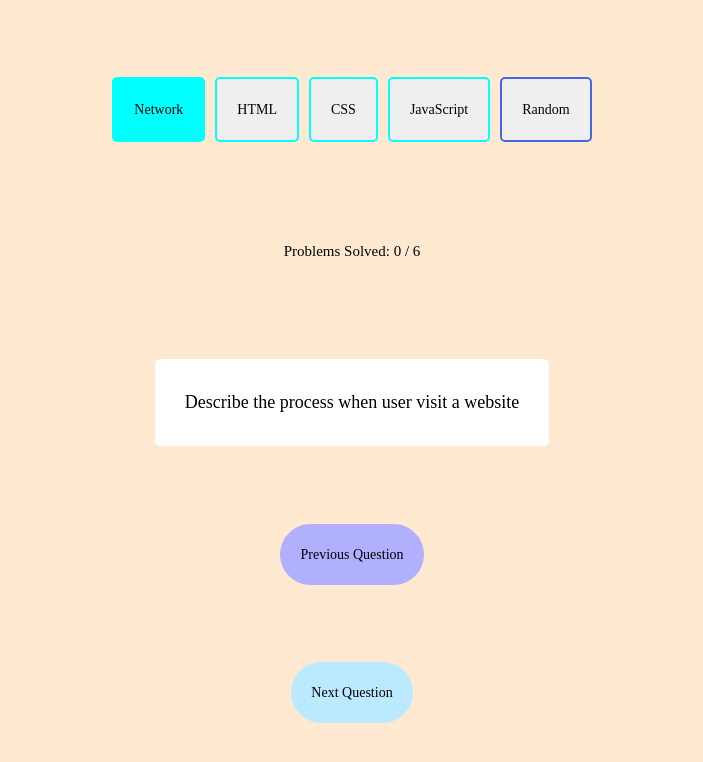
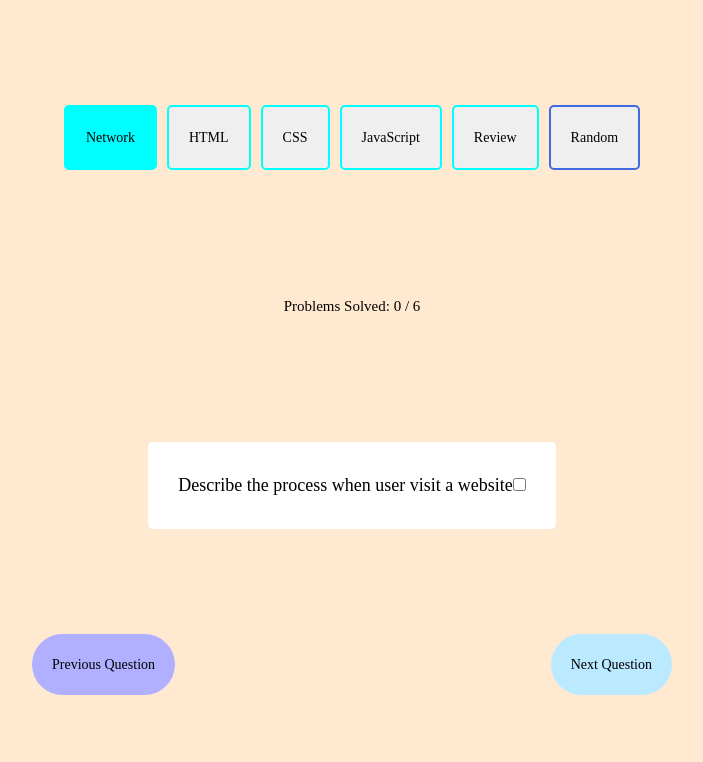
Before and after one commit to Jiaying330/MakeItStick, a React (Vite) app in the folder MakeItStick/: page / in a window 1280 px wide. Both pictures are taken after a click on the button "Network". Shown: the top 762 px of the page, without its empty margins (288-991 px from the left). Built offline with nearby package versions, Linux system fonts and the light colour scheme.

Commit message:
basic save functionality

```diff
--- a/MakeItStick/src/components/Card.jsx
+++ b/MakeItStick/src/components/Card.jsx
@@ -1,10 +1,20 @@
 import React from "react";
 import "./Card.scss";
 
-export default function Card({ question }) {
+export default function Card({ question, checkSaved, checkOnClick }) {
+  const { id, problem } = question;
   return (
     <>
-      <div className="Card">{question}</div>
+      <div className="card">
+        {problem}
+        <input
+          id={id}
+          type="checkbox"
+          className="card__input"
+          checked={checkSaved(id)}
+          onChange={checkOnClick}
+        />
+      </div>
     </>
   );
 }
--- a/MakeItStick/src/components/Card.scss
+++ b/MakeItStick/src/components/Card.scss
@@ -1,4 +1,4 @@
-.Card {
+.card {
   padding: 3rem;
   background-color: white;
   border-radius: 5px;
--- a/MakeItStick/src/components/Home.jsx
+++ b/MakeItStick/src/components/Home.jsx
@@ -13,6 +13,7 @@ export default function Home() {
   const [css, setCSS] = useState(false);
   const [javascript, setJavascript] = useState(false);
   const [random, setRandom] = useState(false);
+  const [review, setReview] = useState(false);
   const [currIndex, setCurrIndex] = useState(0);
   const [count, setCount] = useState(0);
   const [savedQuestions, setSavedQuestions] = useLocalStorage(
@@ -34,7 +35,18 @@ export default function Home() {
     if (javascript) {
       setProblems(setQuestions, "javascript", random, allQuestions);
     }
-  }, [network, html, css, javascript, random]);
+    if (review) {
+      console.log(savedQuestions);
+      const reviewQuestions = allQuestions.filter((q) =>
+        savedQuestions.includes(String(q.id))
+      );
+      setQuestions((prev) => {
+        return random
+          ? shuffleArray([...prev, ...reviewQuestions])
+          : [...prev, ...reviewQuestions];
+      });
+    }
+  }, [network, html, css, javascript, random, review]);
 
   function prevQuestionOnClick() {
     if (count > 0) {
@@ -42,6 +54,7 @@ export default function Home() {
       setCount((prev) => prev - 1);
     }
   }
+
   function nextQuestionOnClick() {
     if (count < questions.length) {
       setCurrIndex((prev) => prev + 1);
@@ -65,8 +78,27 @@ export default function Home() {
       setHTML((prev) => !prev);
     } else if (id == "javascript") {
       setJavascript((prev) => !prev);
+    } else if (id == "review") {
+      setReview((prev) => !prev);
     } else if (id == "random") {
       setRandom((prev) => !prev);
+    }
+  }
+
+  function checkSaved(id) {
+    for (let saved of savedQuestions) {
+      if (saved == id) return true;
+    }
+    return false;
+  }
+
+  function saveQuestionOnClick(event) {
+    const id = event.target.id;
+    console.log(event.target);
+    if (!checkSaved(id)) {
+      setSavedQuestions((prev) => [...prev, id]);
+    } else {
+      setSavedQuestions((prev) => prev.filter((curr) => curr != id));
     }
   }
 
@@ -86,12 +118,20 @@ export default function Home() {
             active={javascript}
             onClick={selectOnClick}
           />
+          <SelectButton name="Review" active={review} onClick={selectOnClick} />
           <SelectButton name="Random" active={random} onClick={selectOnClick} />
         </div>
         <div className="main__count">
           Problems Solved: {count} / {questions.length}
         </div>
-        <Card question={questions[currIndex]} />
+        {questions.length > 0 && (
+          <Card
+            question={questions[currIndex]}
+            checkSaved={checkSaved}
+            checkOnClick={saveQuestionOnClick}
+          />
+        )}
+        <div className="main__control-buttons">
           <button
             className="main__button main__button--1"
             onClick={prevQuestionOnClick}
@@ -104,6 +144,7 @@ export default function Home() {
           >
             Next Question
           </button>
+        </div>
       </main>
     </>
   );
@@ -111,7 +152,6 @@ export default function Home() {
 
 function setProblems(setFunction, type, random, allQuestions) {
   let questions = allQuestions.filter((q) => q.type == type);
-  questions = questions.map((q) => q.problem);
   setFunction((prev) => {
     return random
       ? shuffleArray([...prev, ...questions])
--- a/MakeItStick/src/components/Home.scss
+++ b/MakeItStick/src/components/Home.scss
@@ -13,6 +13,12 @@
     gap: 1rem;
     justify-content: center;
     flex-wrap: wrap;
+  }
+
+  &__control-buttons {
+    width: 50%;
+    display: flex;
+    justify-content: space-between;
   }
 
   &__count {
```
Lines whose indentation alone changed are shown as unchanged.
